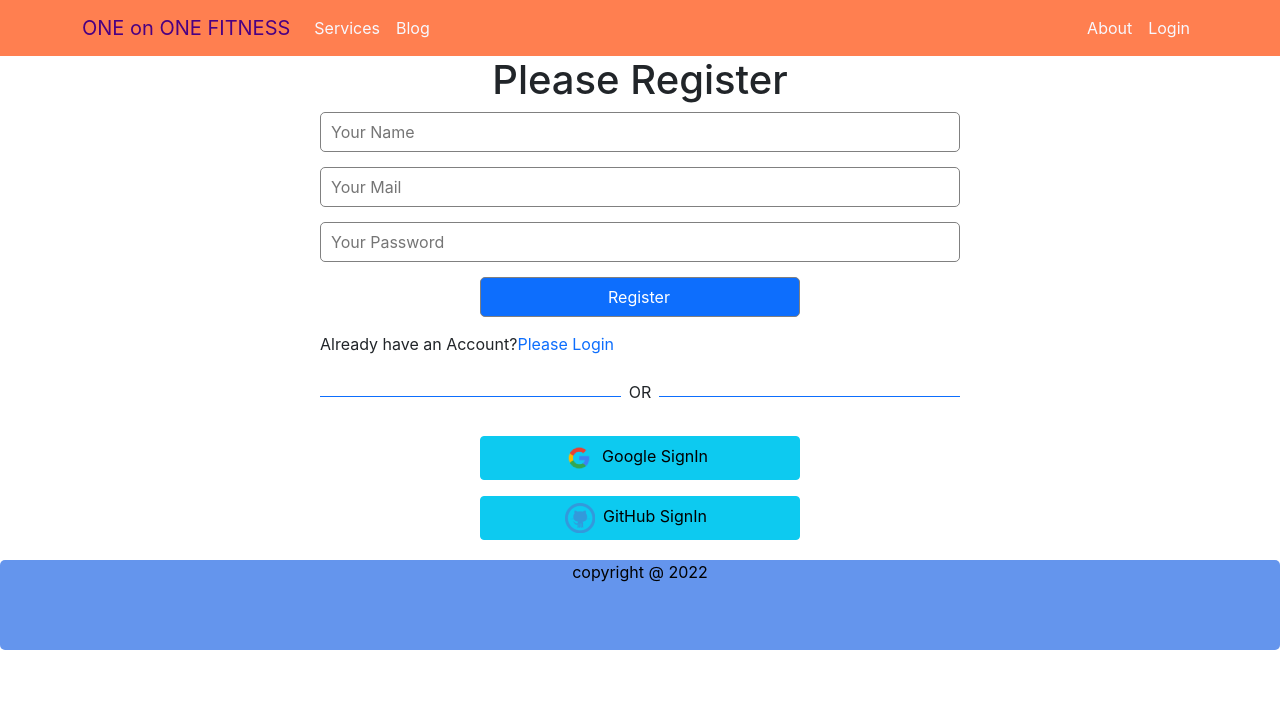
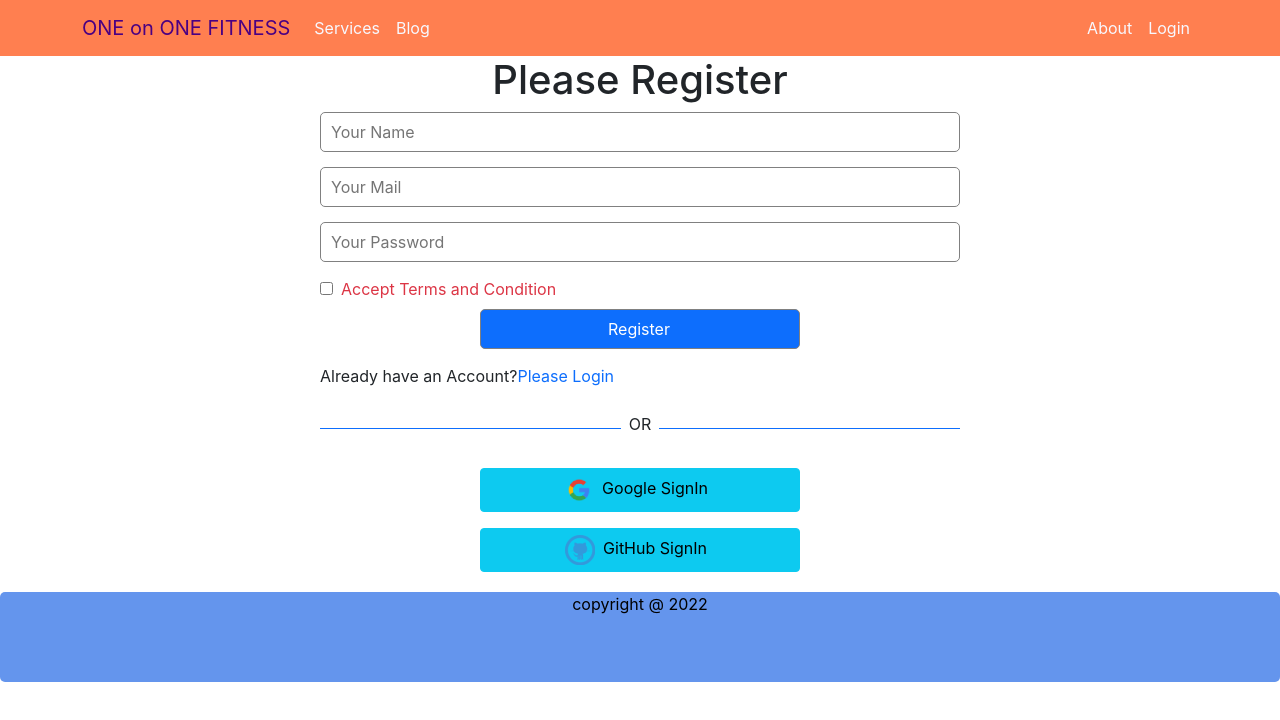
Before and after one commit to AbidHasan0/one-on-one-fitness, a React (Create React App) app: page /register in a window 1280 px wide. Shown: the top 720 px of the page. Built offline with nearby package versions, Linux system fonts and the light colour scheme; no server answers.

Commit message:
add to some valid error message

```diff
--- a/src/Pages/Login/Login/Login.js
+++ b/src/Pages/Login/Login/Login.js
@@ -1,6 +1,6 @@
 import React, { useRef } from 'react';
 import { Button, Form } from 'react-bootstrap';
-import { useSignInWithEmailAndPassword } from 'react-firebase-hooks/auth';
+import { useSendPasswordResetEmail, useSignInWithEmailAndPassword } from 'react-firebase-hooks/auth';
 import { Link, useLocation, useNavigate } from 'react-router-dom';
 import auth from '../../../firebase.init';
 import SocialLogin from '../SocialLogin/SocialLogin';
@@ -20,6 +20,7 @@
       loading,
       error,
    ] = useSignInWithEmailAndPassword(auth);
+   const [sendPasswordResetEmail, sending] = useSendPasswordResetEmail(auth);
 
    if (user) {
       navigate(form, { replace: true });
@@ -42,6 +43,12 @@
    const navigateRegister = (event) => {
       navigate('/register');
 
+
+   }
+   const resetPassword = async () => {
+      const email = emailRef.current.value;
+      await sendPasswordResetEmail(email);
+      alert('Sent email');
 
    }
 
@@ -67,6 +74,7 @@
          </Form>
          {errorElement}
          <p className='text-center'>New to Fitness?<Link to='/register' className='text-primary pe-auto text-decoration-none' onClick={navigateRegister}>Please Register</Link></p>
+         <p className='text-center'>Forget Password?<Link to='/register' className='text-primary pe-auto text-decoration-none' onClick={resetPassword}>Reset Password</Link></p>
          <SocialLogin></SocialLogin>
       </div>
    );
--- a/src/Pages/Login/Register/Register.css
+++ b/src/Pages/Login/Register/Register.css
@@ -5,7 +5,7 @@
 
 
 
-.register-form input {
+.register-form input:not([type=checkbox]) {
    display: block;
    width: 100%;
    height: 40px;
--- a/src/Pages/Login/Register/Register.js
+++ b/src/Pages/Login/Register/Register.js
@@ -1,4 +1,4 @@
-import React from 'react';
+import React, { useState } from 'react';
 import { Link, useNavigate } from 'react-router-dom';
 import { useCreateUserWithEmailAndPassword } from 'react-firebase-hooks/auth';
 import './Register.css'
@@ -6,12 +6,13 @@
 import SocialLogin from '../SocialLogin/SocialLogin';
 
 const Register = () => {
+   const [agree, setAgree] = useState(false);
    const [
       createUserWithEmailAndPassword,
       user,
       loading,
       error,
-   ] = useCreateUserWithEmailAndPassword(auth);
+   ] = useCreateUserWithEmailAndPassword(auth, { sendEmailVerification: true });
 
    const navigate = useNavigate();
 
@@ -28,8 +29,10 @@
       const name = event.target.name.value;
       const email = event.target.email.value;
       const password = event.target.password.value;
+      if (agree) {
+         createUserWithEmailAndPassword(email, password);
+      }
 
-      createUserWithEmailAndPassword(email, password);
    }
    return (
       <div className='register-form'>
@@ -41,7 +44,11 @@
 
             <input type="password" name="password" id="" placeholder='Your Password' required />
 
-            <input className='w-50 mx-auto btn btn-primary' type="submit" value="Register" />
+            <input onClick={() => setAgree(!agree)} type="checkbox" name="terms" id="terms" />
+            <label className={`ps-2 ${agree ? "" : "text-danger"}`} htmlFor="terms">Accept Terms and Condition</label>
+            <input
+               className='w-50 mx-auto btn btn-primary mt-2'
+               type="submit" value="Register" />
          </form>
          <p>Already have an Account?<Link to='/login' className='text-primary pe-auto text-decoration-none' onClick={navigateLogin}>Please Login</Link></p>
          <SocialLogin></SocialLogin>
```
